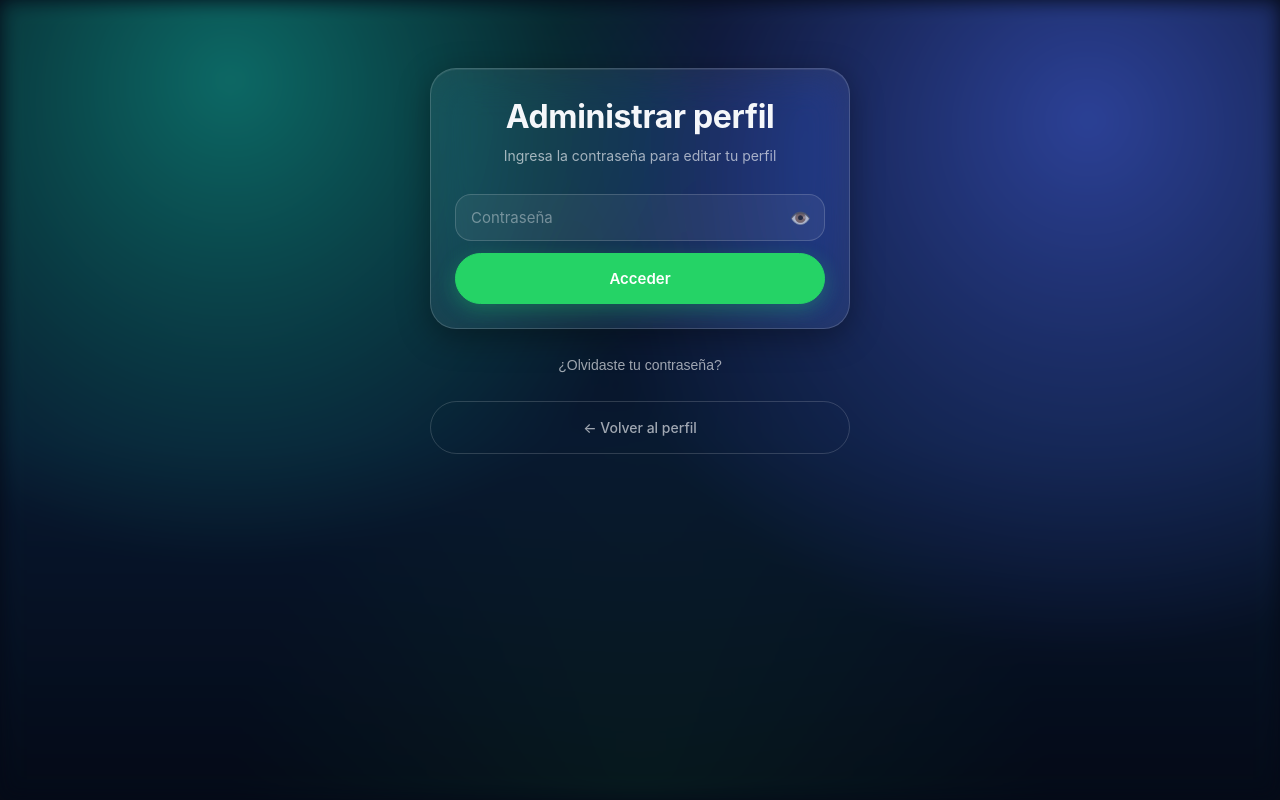
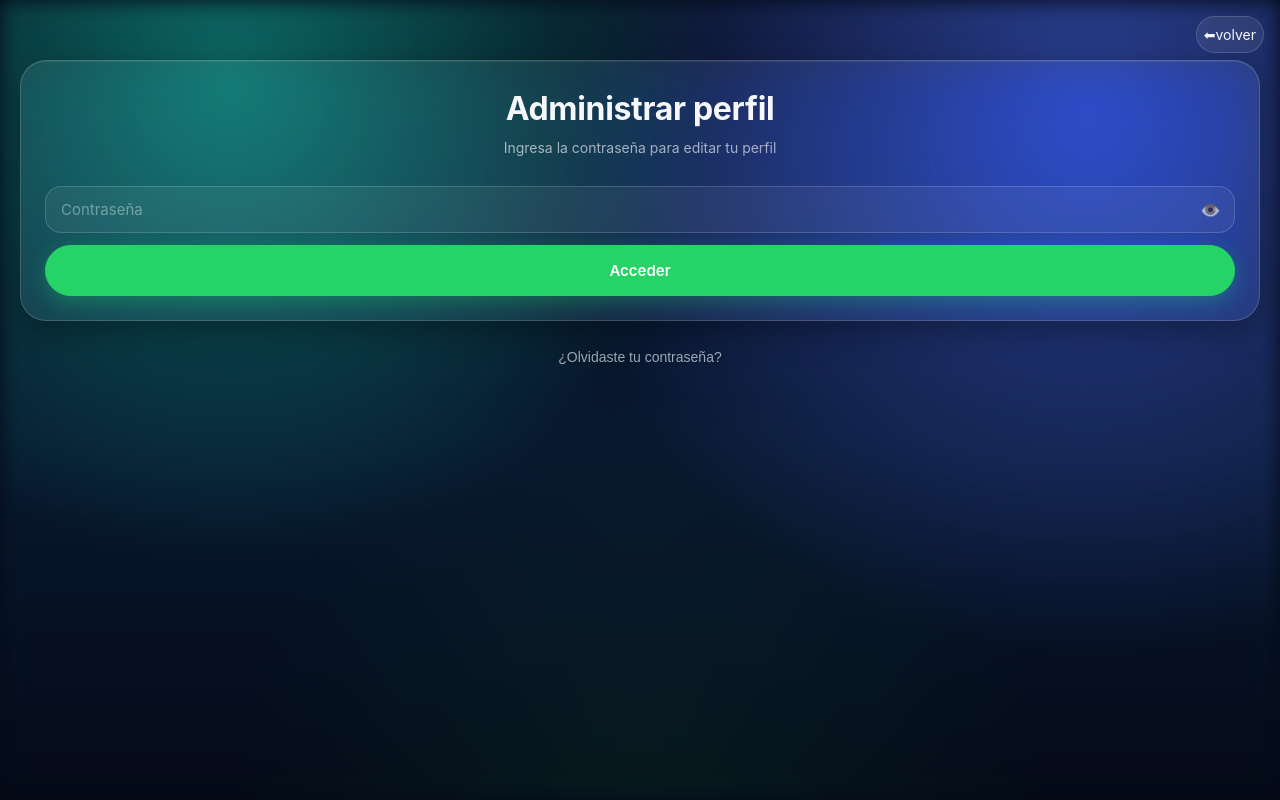
Before and after one commit to mauriciolinares4315/taptumi, a Flask app: page /admin/1 in a window 1280 px wide. Run offline with Flask 3, Linux system fonts and the light colour scheme; parts of the project's set-up code (start-up, migrations or seed data) failed here and were passed over.

Commit message:
feat: update favicon and enhance admin login styles

```diff
--- a/static/css/style.css
+++ b/static/css/style.css
@@ -244,23 +244,22 @@ a { color: inherit; }
 
 .back-floating {
     position: fixed;
-    top: 16px; left: 16px;
-    width: 42px; height: 42px;
+    top: 16px; right: 16px;
+    width:fit-content; height: auto; padding: 7px;
     display: flex; align-items: center; justify-content: center;
-    background: rgba(5, 11, 24, 0.7);
-    backdrop-filter: blur(10px);
-    -webkit-backdrop-filter: blur(10px);
-    border: 1px solid var(--glass-border);
-    border-radius: 50%;
+    background:var(--glass-bg);
+    backdrop-filter: var(--backdrop-filter);
+    border: 0.5px solid var(--glass-border);
+    border-radius: var(--radius-pill);
     color: var(--text-primary);
-    font-size: 20px;
+    font-size: 14px;
     text-decoration: none;
     z-index: 30;
     transition: transform 0.15s ease, background 0.15s ease;
 }
 .back-floating:hover {
     transform: scale(1.05);
-    background: rgba(5, 11, 24, 0.95);
+    background:var(--glass-bg-strong);
 }
 /* Formularios */
 label, .form-group label {
@@ -355,7 +354,7 @@ input:focus, textarea:focus { outline: none; border-color: var(--accent); box-sh
 }
 .social-dock-item {
   display: flex; align-items: center; justify-content: center;
-  transition: transform 0.15s ease; text-decoration: none;
+  transition: transform 0.15s ease;text-decoration: none;
 }
 .social-dock-item:hover { transform: translateY(-3px); }
 .social-dock-item:active { transform: scale(0.94); }
@@ -462,7 +461,8 @@ input:focus, textarea:focus { outline: none; border-color: var(--accent); box-sh
 .footer-copyright a:hover {text-decoration: underline;}
 
 /* Admin */
-.edit-header { display: flex; align-items: center; justify-content: space-between; gap: 12px; margin-bottom: 24px; flex-wrap: wrap; }
+.admin-login-container {padding: 20px;}
+.edit-header { display: flex; align-items: center; justify-content: space-between; gap: 12px; flex-wrap: wrap; padding: 20px; }
 .edit-header h1 { font-size: 23px; font-weight: 700; }
 .form-card { margin-bottom: 16px; }
 .form-card-title { font-size: 12px; text-transform: uppercase; letter-spacing: 0.08em; color: var(--text-faint); margin: 0 0 16px; font-weight: 700; }
--- a/templates/404.html
+++ b/templates/404.html
@@ -4,6 +4,7 @@
     <meta charset="UTF-8">
     <meta name="viewport" content="width=device-width, initial-scale=1.0">
     <title>Perfil no encontrado</title>
+    <link rel="icon" href="{{ url_for('static', filename='img/favicon.ico') }}" type="image/x-icon">
     <link rel="stylesheet" href="/static/css/style.css">
 </head>
 <body>
--- a/templates/admin.html
+++ b/templates/admin.html
@@ -4,12 +4,13 @@
     <meta charset="UTF-8">
     <meta name="viewport" content="width=device-width, initial-scale=1.0">
     <title>Administrar perfil</title>
+    <link rel="icon" href="{{ url_for('static', filename='img/favicon.ico') }}" type="image/x-icon">
     <link rel="stylesheet" href="/static/css/style.css">
 </head>
 <body>
-     <div class="page-container">
+        <a href="/c/{{ slug }}" class="back-floating" aria-label="Volver al perfil">⬅volver</a>
         <!-- Login -->
-        <div id="login-section">
+        <div id="login-section" class="admin-login-container">
             <div class="glass-card fade-in" style="margin-top:40px;">
                 <h1 class="login-title">Administrar perfil</h1>
                 <p class="login-subtitle">Ingresa la contraseña para editar tu perfil</p>
@@ -50,8 +51,6 @@
                     </div>
                 </div>
             </div>
-             <!-- ✅ Botón volver al perfil (solo visible en pantalla de login) -->
-            <a href="/c/{{ slug }}" class="btn btn-back-profile">← Volver al perfil</a>
         </div>
 
         <!-- Panel de edicion -->
@@ -59,7 +58,6 @@
            <div class="edit-header">
              <h1>Editar perfil</h1>
                 <div class="edit-header-actions">
-                    <a href="/c/{{ slug }}" class="back-floating" aria-label="Volver al perfil">← Volver </a>
                     <a id="preview-link" href="/c/{{ slug }}" target="_blank" class="btn btn-preview">👁️ Ver perfil público</a>
                 </div>
             </div>
--- a/templates/create_login.html
+++ b/templates/create_login.html
@@ -4,6 +4,7 @@
     <meta charset="UTF-8">
     <meta name="viewport" content="width=device-width, initial-scale=1.0">
     <title>Acceso restringido · Crear perfil</title>
+    <link rel="icon" href="{{ url_for('static', filename='img/favicon.ico') }}" type="image/x-icon">
     <link rel="stylesheet" href="/static/css/style.css">
 </head>
 <body>
--- a/templates/create_profile.html
+++ b/templates/create_profile.html
@@ -4,6 +4,7 @@
     <meta charset="UTF-8">
     <meta name="viewport" content="width=device-width, initial-scale=1.0">
     <title>Crear nuevo perfil NFC</title>
+    <link rel="icon" href="{{ url_for('static', filename='img/favicon.ico') }}" type="image/x-icon">
     <link rel="stylesheet" href="/static/css/style.css">
 </head>
 <body>
--- a/templates/profile.html
+++ b/templates/profile.html
@@ -4,6 +4,7 @@
     <meta charset="UTF-8">
     <meta name="viewport" content="width=device-width, initial-scale=1.0">
     <title>{{ profile.name }} - Perfil Digital</title>
+    <link rel="icon" href="{{ url_for('static', filename='img/favicon.ico') }}" type="image/x-icon">
      <!-- Aplica el tema ANTES de pintar el CSS para evitar el flash -->
     <script>
     (function() {
--- a/templates/superadmin_login.html
+++ b/templates/superadmin_login.html
@@ -4,6 +4,7 @@
     <meta charset="UTF-8">
     <meta name="viewport" content="width=device-width, initial-scale=1.0">
     <title>Administración — Taptumi</title>
+    <link rel="icon" href="{{ url_for('static', filename='img/favicon.ico') }}" type="image/x-icon">
     <link rel="stylesheet" href="/static/css/style.css">
 </head>
 <body>
--- a/templates/superadmin_panel.html
+++ b/templates/superadmin_panel.html
@@ -4,6 +4,7 @@
     <meta charset="UTF-8">
     <meta name="viewport" content="width=device-width, initial-scale=1.0">
     <title>Panel — Taptumi</title>
+    <link rel="icon" href="{{ url_for('static', filename='img/favicon.ico') }}" type="image/x-icon">
     <link rel="stylesheet" href="/static/css/style.css">
 </head>
 <body>
```
Also changed, not shown: templates/landing.html (+6 -5 lines), static/img/favicon.ico (added), static/img/taptumi_logo_full.png (deleted), static/img/taptumi_logo_full_blanco.png (deleted), static/img/taptumi_logo_full_verde.png (added), static/img/taptumi_logo_icon.png (deleted), static/img/taptumi_logo_icon_blanco.png (deleted), static/img/taptumi_logo_navbar.png (added).
